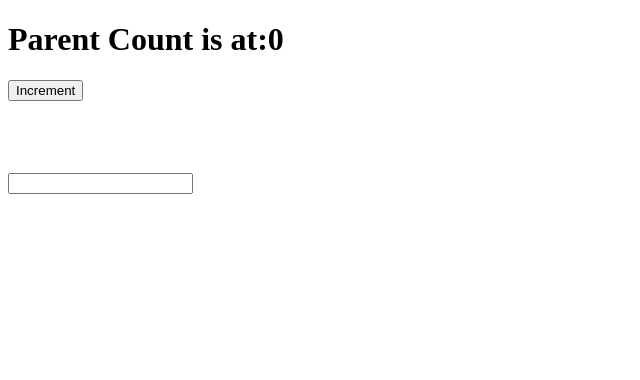
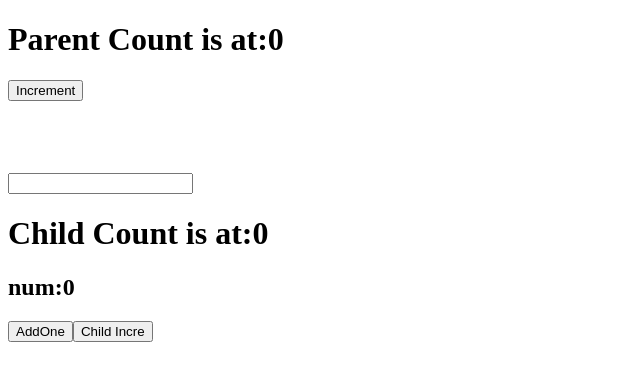
Before and after one commit to bobbyDeepak1415/React_Hooks, a React (Vite) app: page / in a window 1280 px wide. Shown: the top 380 px of the page, without its empty margins (0-640 px from the left). Built offline with nearby package versions, Linux system fonts and the light colour scheme.

Commit message:
setup done

```diff
--- a/src/Child1.jsx
+++ b/src/Child1.jsx
@@ -1,9 +1,22 @@
-import React from "react";
+import React, { memo, useState } from "react";
 
-const Child1 = () => {
-    console.log("Child rendering...")
+const Child1 = ({ count, memoizedFunc }) => {
+  console.log("Child rendering...");
 
-  return <div></div>;
+  const [num,setNum]=useState(0)
+
+  return (
+    <div>
+      <h1>Child Count is at:{count}</h1>
+
+      <h2>num:{num}</h2>
+      <button onClick={()=>setNum(num+1)}>AddOne</button>
+      <button onClick={memoizedFunc}>Child Incre</button>
+
+
+
+    </div>
+  );
 };
 
-export default Child1;
+export default memo(Child1);
--- a/src/Demo.jsx
+++ b/src/Demo.jsx
@@ -1,24 +1,31 @@
-import React, { useState } from "react";
+import React, { useCallback, useState } from "react";
+import Child1 from "./Child1";
 
 const Demo = () => {
+  console.log("Parent rendering...");
 
-  console.log("Parent rendering...")
+  const [count, setCount] = useState(0);
+  const [item, setItem] = useState("");
 
-  const [count,setCount]=useState(0)
+  const memoizedFunc = useCallback(() => {
+    console.log("expensive func run..");
+    setCount(count + 1);
+  }, [count]);
 
-
-
-  return <div>
-    <h1>Parent Count is at:{count}</h1>
-    <button onClick={()=>setCount(count+1)}>Increment</button>
+  return (
     <div>
-<br/>
-<br/>
-<br/>
-<br/>
-    <input/>
+      <h1>Parent Count is at:{count}</h1>
+      <button onClick={memoizedFunc}>Increment</button>
+      <div>
+        <br />
+        <br />
+        <br />
+        <br />
+        <input value={item} onChange={(e) => setItem(e.target.value)} />
+      </div>
+      <Child1 memoizedFunc={memoizedFunc} count={count} />
     </div>
-  </div>;
+  );
 };
 
 export default Demo;
--- a/src/handleClick.jsx
+++ b/src/handleClick.jsx
@@ -1,3 +1,2 @@
-export const handleClick = (setCount) => {
-  setCount((prev) => prev + 1);
+export const handleClick = () => {
 };
```
